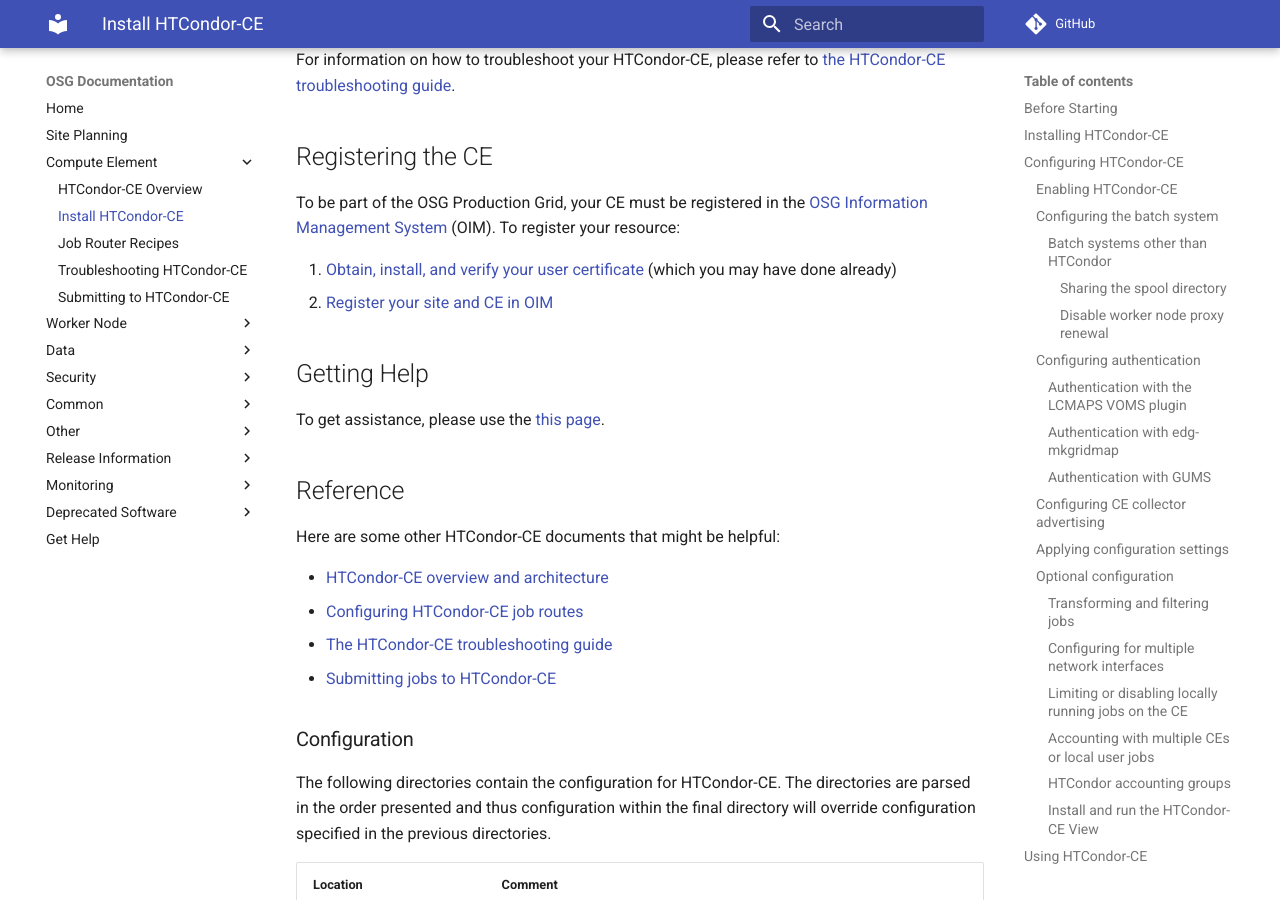
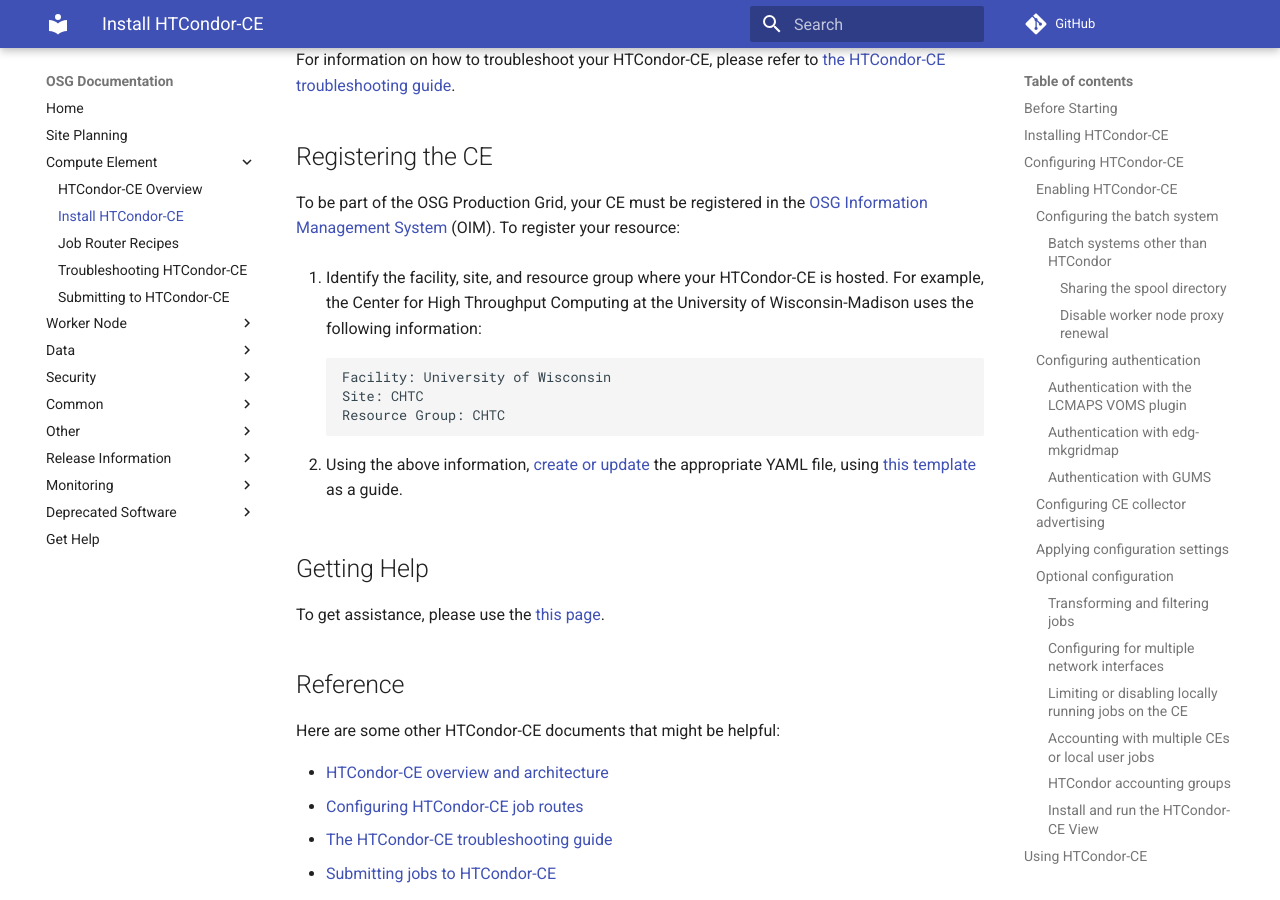
Before and after one commit to osg-htc/docs, an MkDocs documentation site: the page built from docs/compute-element/install-htcondor-ce.md, in a window 1280 px wide and 900 px high, scrolled down 11868 px. Built offline with MkDocs 1.6.1 and Material for MkDocs 9.7.7, drawn with Linux system fonts in a browser that asks for light colours; comment, search, counter and statistics services are not loaded; old or Windows-style settings are respelled for this version of MkDocs.

Commit message:
Clarify CE registration instructions

```diff
--- a/docs/compute-element/install-htcondor-ce.md
+++ b/docs/compute-element/install-htcondor-ce.md
@@ -386,10 +386,21 @@
 Registering the CE
 ------------------
 
-To be part of the OSG Production Grid, your CE must be registered in the [OSG Information Management System](https://github.com/opensciencegrid/topology#topology) (OIM). To register your resource:
+To be part of the OSG Production Grid, your CE must be registered in the [OSG Information Management System](https://github.com/opensciencegrid/topology#topology) (OIM).
+To register your resource:
 
-1.  [Obtain, install, and verify your user certificate](../security/user-certs) (which you may have done already)
-2.  [Register your site and CE in OIM](https://github.com/opensciencegrid/topology#topology)
+1.  Identify the facility, site, and resource group where your HTCondor-CE is hosted.
+    For example, the Center for High Throughput Computing at the University of Wisconsin-Madison uses the following
+    information:
+
+        Facility: University of Wisconsin
+        Site: CHTC
+        Resource Group: CHTC
+
+1. Using the above information, [create or update](https://github.com/opensciencegrid/topology#modifying-the-data) the
+   appropriate YAML file, using [this template](https://github.com/opensciencegrid/topology/blob/master/template-resourcegroup.yaml)
+   as a guide.
+
 
 Getting Help
 ------------
```
